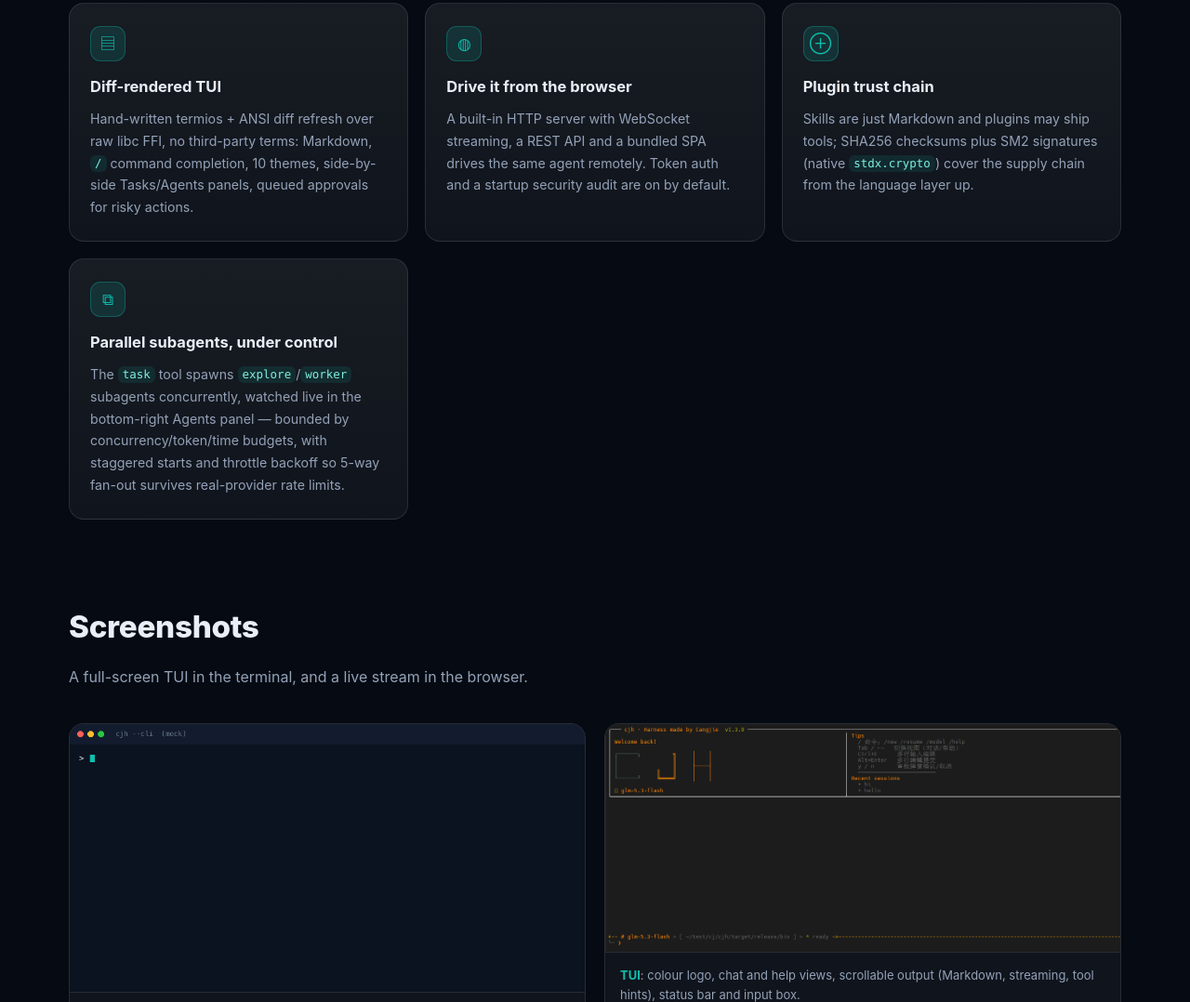
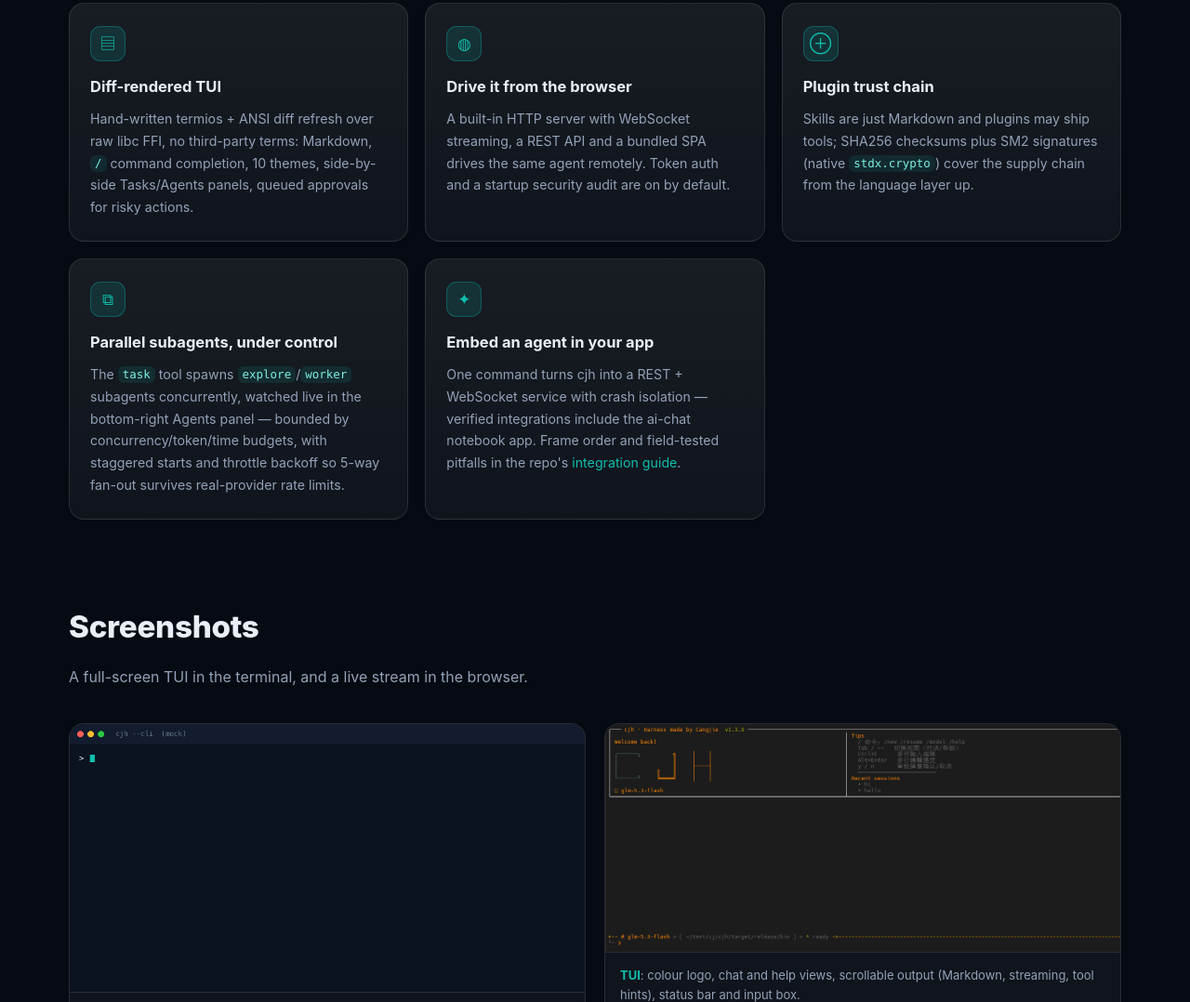
Before and after one commit to yangyongzhen/cjh, a plain HTML site: page site/index.html in a window 1280 px wide. Shown: the part 1458-2536 px from the top of the page at 93% size. Drawn offline with Linux system fonts and the light colour scheme.

Commit message:
docs(readme/site): 新增「内嵌集成」特色展示（中英 + 官网 c8 卡片）
- README（中/英）：功能一览新增「内嵌集成（进程外 web 模式）」段——
  一条命令变 REST+WS 服务、崩溃隔离/独立升级、三个已验证集成实现
  （ai-chat 笔记本/cjnote/lingqu）、对接文档链接 docs/集成指南.md
- 官网 features 区新增第 8 张卡片（应用内嵌 AI）+ 中文字典；卡片内
  链接指向仓库《集成指南》

Co-Authored-By: AtomCode (glm5.3-flash) <noreply@atomgit.com>

```diff
--- a/site/assets/i18n.js
+++ b/site/assets/i18n.js
@@ -61,6 +61,9 @@
     'c6.p':
       '技能即 Markdown，插件可携带工具；SHA256 校验和 + SM2 国密签名（仓颉 <code>stdx.crypto</code> 原生），从语言层到供应链层双保险。',
 
+    'c8.h': '应用内嵌 AI，玩出花样',
+    'c8.p':
+      '一条命令把 cjh 变成 REST + WebSocket 服务：崩溃隔离、独立升级，宿主无需理解仓颉——<strong>ai-chat 笔记本</strong>等三个应用已验证对接；协议帧序与实测坑见仓库<a href="https://atomgit.com/qq8864/cjh/blob/main/docs/%E9%9B%86%E6%88%90%E6%8C%87%E5%8D%97.md" target="_blank" rel="noopener">《集成指南》</a>。',
     'c7.h': '并行子代理，可控可观测',
     'c7.p':
       '<code>task</code> 工具并发派发 <code>explore</code>/<code>worker</code> 子代理，右下 Agents 面板实时呈现轮次 / token / 当前工具；并发数、token 预算、超时四键管控，错峰起跑 + 限流退避重试 —— 5 路并发实测扛得住真实服务商限流。',
--- a/site/index.html
+++ b/site/index.html
@@ -126,6 +126,11 @@
       <div class="card-ico">⧉</div>
       <h3 data-i18n="c7.h">Parallel subagents, under control</h3>
       <p data-i18n="c7.p">The <code>task</code> tool spawns <code>explore</code>/<code>worker</code> subagents concurrently, watched live in the bottom-right Agents panel — bounded by concurrency/token/time budgets, with staggered starts and throttle backoff so 5-way fan-out survives real-provider rate limits.</p>
+    </article>
+    <article class="card">
+      <div class="card-ico">✦</div>
+      <h3 data-i18n="c8.h">Embed an agent in your app</h3>
+      <p data-i18n="c8.p">One command turns cjh into a REST + WebSocket service with crash isolation — verified integrations include the ai-chat notebook app. Frame order and field-tested pitfalls in the repo's <a href="https://atomgit.com/qq8864/cjh/blob/main/docs/%E9%9B%86%E6%88%90%E6%8C%87%E5%8D%97.md" target="_blank" rel="noopener">integration guide</a>.</p>
     </article>
   </div>
 </section>
```
Also changed, not shown: README.zh-CN.md (+7 -0 lines), README.md.
